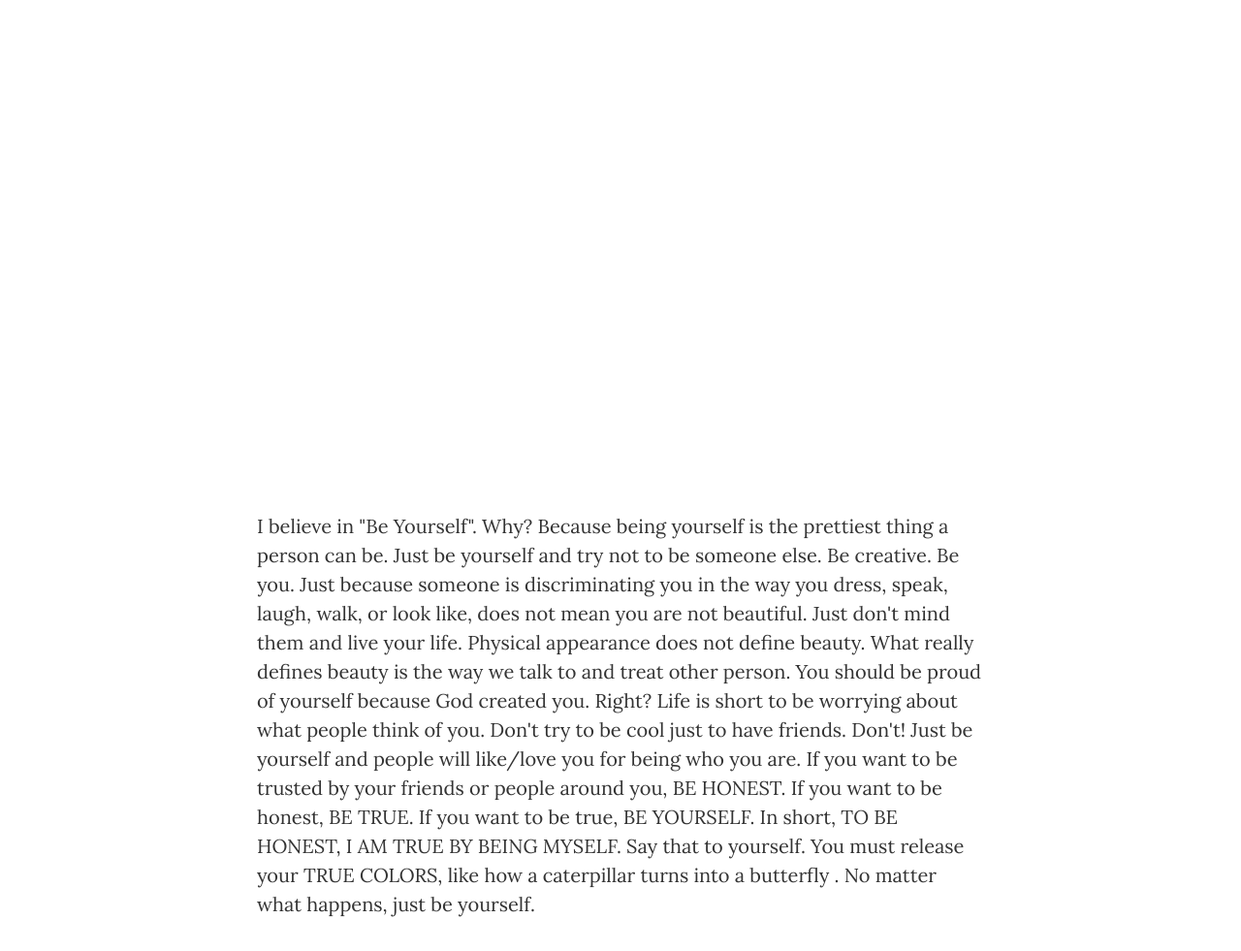
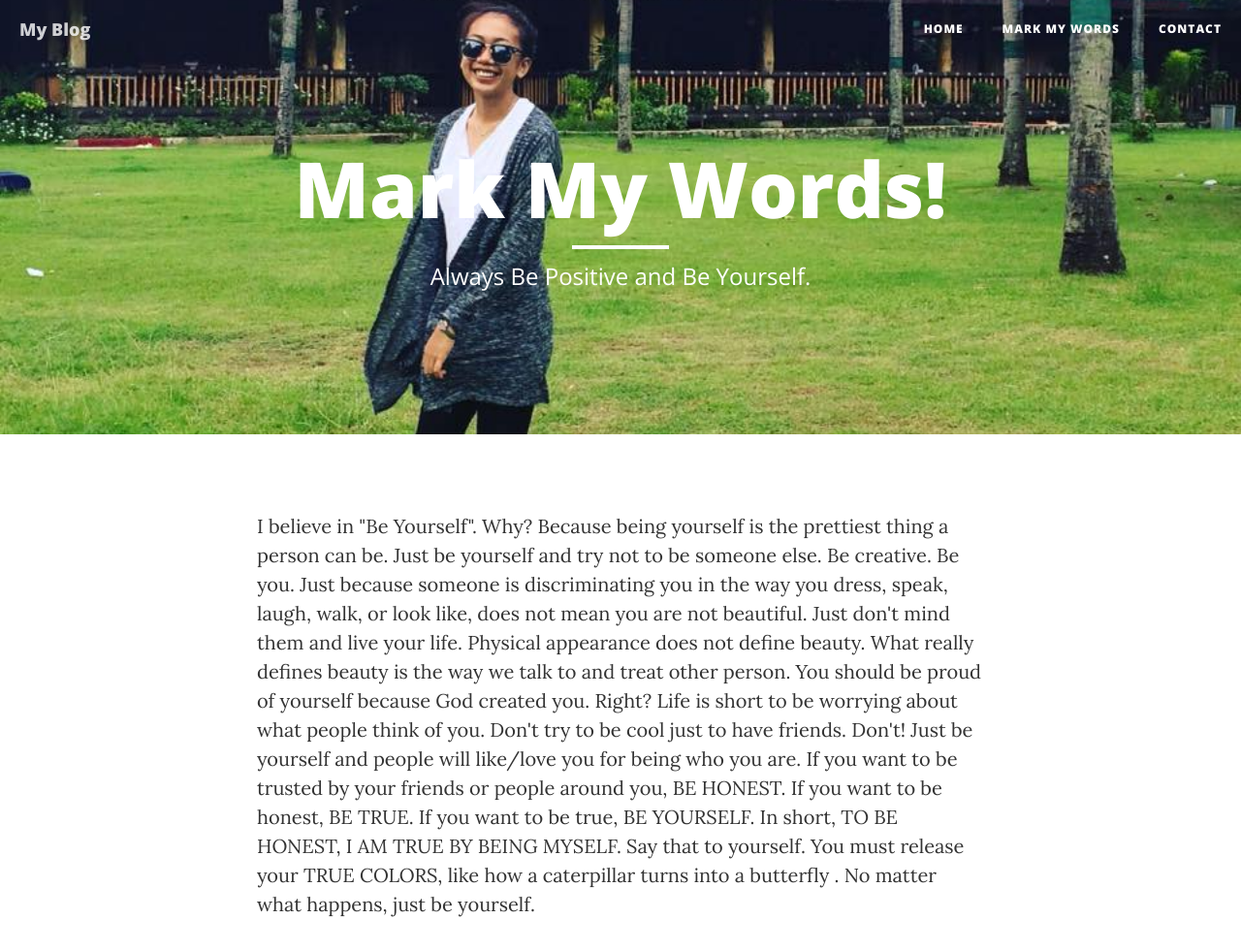
Before and after one commit to rzzapzzazexy/blogrizza.github.io, a website: page mmw.html in a window 1280 px wide. Shown: the top 981 px of the page at 97% size. Drawn offline with nearby package versions, Linux system fonts and the light colour scheme.

Commit message:
Update mmw.html

```diff
--- a/mmw.html
+++ b/mmw.html
@@ -66,7 +66,7 @@
 
     <!-- Page Header -->
     <!-- Set your background image for this header on the line below. -->
-    <header class="intro-header" style="background-image: url('img/rizza1.png')" height="492" width="1900">
+    <header class="intro-header" style="background-image: url('img/rizza1.jpg')" height="492" width="1900">
         <div class="container">
             <div class="row">
                 <div class="col-lg-8 col-lg-offset-2 col-md-10 col-md-offset-1">
```
